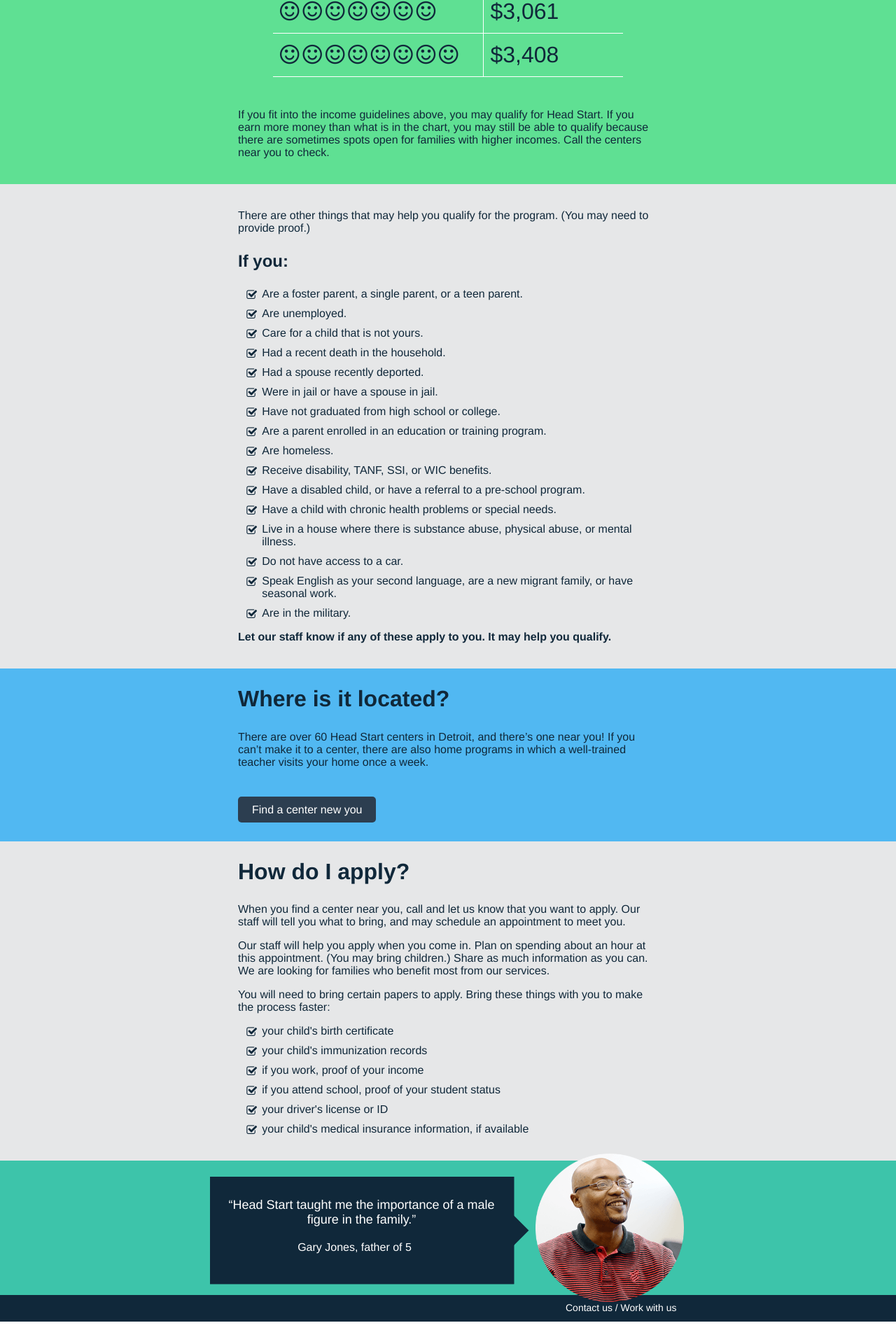
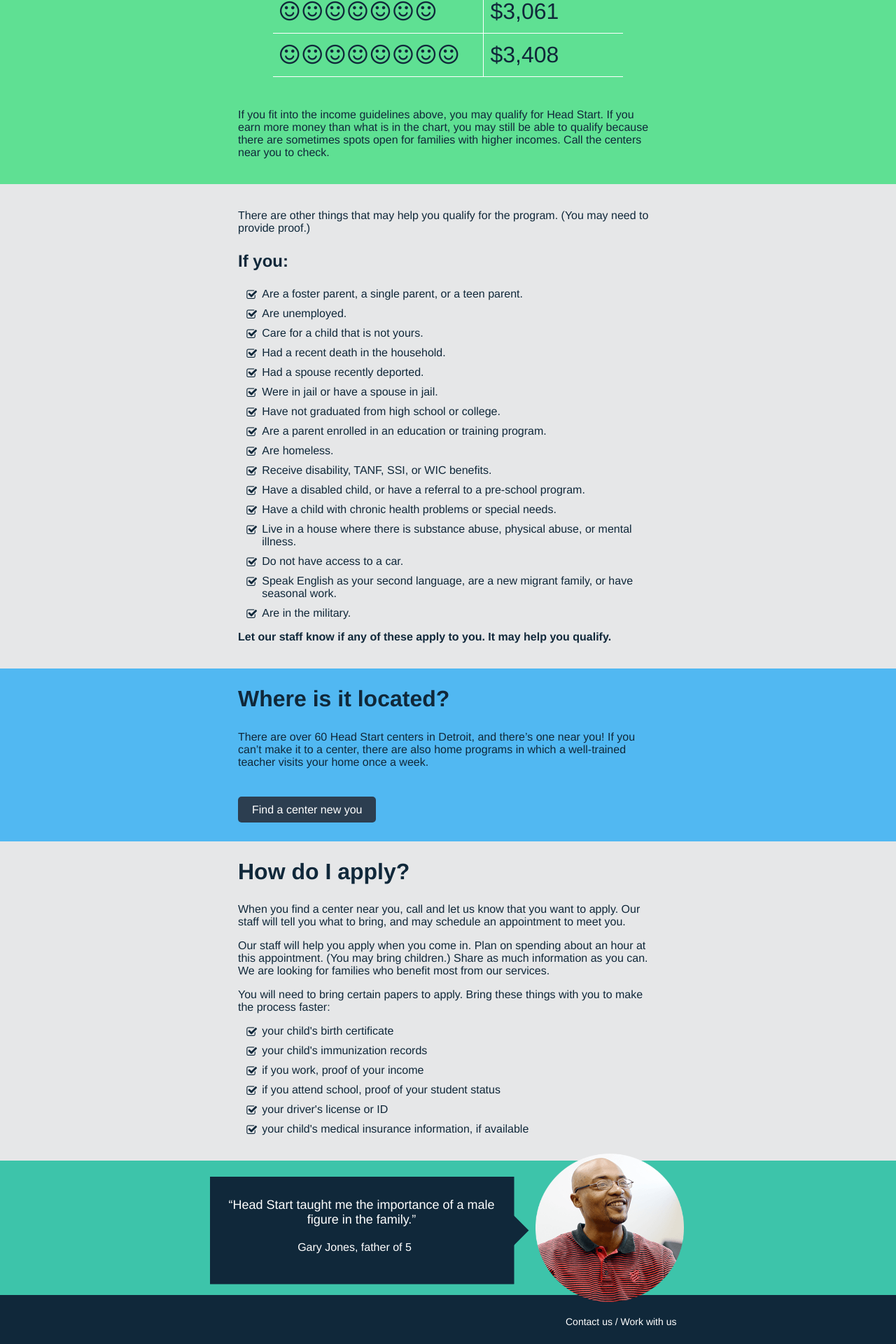
Before and after one commit to workdept/detroit-head-start, a Jekyll site: the page built from index.html, in a window 1280 px wide. Shown: the part 1829-3749 px from the top of the page at 70% size. Built offline with Jekyll 4.4.1, drawn with Linux system fonts in a browser that asks for light colours; nearby versions of some CDN libraries; before the commit the page ends 3717 px from its top, so only the background shows below that.

Commit message:
padding on footer

```diff
--- a/_includes/_footer.html
+++ b/_includes/_footer.html
@@ -1,4 +1,4 @@
-<nav class="nav-bar" role="contact">
+<nav class="nav-bar footer" role="contact">
 <div class="nav-bar-wrap">
 	<a href="{{site.url}}/contact">Contact us / Work with us</a>
 </div>
--- a/css/style.css
+++ b/css/style.css
@@ -558,6 +558,11 @@ nav.nav-bar .nav-bar-wrap a {
 }
 
 /* line 30, ../sass/_styles.scss */
+nav.nav-bar.footer {
+  padding: 30px 0 24px;
+}
+
+/* line 34, ../sass/_styles.scss */
 .header-wrap {
   padding: 5px 10px;
 }
@@ -574,12 +579,12 @@ nav.nav-bar .nav-bar-wrap a {
 .header-wrap:after {
   clear: both;
 }
-/* line 34, ../sass/_styles.scss */
+/* line 38, ../sass/_styles.scss */
 .header-wrap a {
   text-decoration: none;
 }
 
-/* line 39, ../sass/_styles.scss */
+/* line 43, ../sass/_styles.scss */
 .logo-title {
   width: 100%;
   display: block;
@@ -597,11 +602,11 @@ nav.nav-bar .nav-bar-wrap a {
 .logo-title:after {
   clear: both;
 }
-/* line 43, ../sass/_styles.scss */
+/* line 47, ../sass/_styles.scss */
 .logo-title img, .logo-title h1 {
   float: left;
 }
-/* line 46, ../sass/_styles.scss */
+/* line 50, ../sass/_styles.scss */
 .logo-title h1 {
   color: #10283A;
   margin: 10px;
@@ -609,7 +614,7 @@ nav.nav-bar .nav-bar-wrap a {
   line-height: 90%;
 }
 
-/* line 54, ../sass/_styles.scss */
+/* line 58, ../sass/_styles.scss */
 .menu-icon {
   background: #2C3E50;
   border-radius: 6px;
@@ -623,19 +628,19 @@ nav.nav-bar .nav-bar-wrap a {
   text-align: center;
   text-decoration: none;
 }
-/* line 66, ../sass/_styles.scss */
+/* line 70, ../sass/_styles.scss */
 .menu-icon span {
   display: block;
   color: #fff;
   text-transform: uppercase;
   text-decoration: none;
 }
-/* line 72, ../sass/_styles.scss */
+/* line 76, ../sass/_styles.scss */
 .menu-icon i {
   color: #fff;
 }
 
-/* line 77, ../sass/_styles.scss */
+/* line 81, ../sass/_styles.scss */
 nav.main-nav {
   display: block;
   width: 100%;
@@ -653,39 +658,39 @@ nav.main-nav:before, nav.main-nav:after {
 nav.main-nav:after {
   clear: both;
 }
-/* line 81, ../sass/_styles.scss */
+/* line 85, ../sass/_styles.scss */
 nav.main-nav ul {
   width: 100%;
   display: none;
   padding: 0 10px;
   margin: 0;
 }
-/* line 86, ../sass/_styles.scss */
+/* line 90, ../sass/_styles.scss */
 nav.main-nav ul li {
   font-size: 22px;
   list-style: none;
   line-height: 33px;
   padding: 0;
 }
-/* line 91, ../sass/_styles.scss */
+/* line 95, ../sass/_styles.scss */
 nav.main-nav ul li a {
   text-decoration: none;
   color: #10283A;
   font-weight: 600;
 }
-/* line 96, ../sass/_styles.scss */
+/* line 100, ../sass/_styles.scss */
 nav.main-nav ul li a:hover {
   color: #0000ee;
 }
 
 @media screen and (min-width: 768px) {
-  /* line 105, ../sass/_styles.scss */
+  /* line 109, ../sass/_styles.scss */
   nav.nav-bar,
   nav.main-nav ul {
     display: block;
   }
 
-  /* line 109, ../sass/_styles.scss */
+  /* line 113, ../sass/_styles.scss */
   .header-wrap {
     margin: 0 auto;
     max-width: 800px;
@@ -693,51 +698,51 @@ nav.main-nav ul li a:hover {
     min-width: 768px;
   }
 
-  /* line 115, ../sass/_styles.scss */
+  /* line 119, ../sass/_styles.scss */
   .logo-title {
     float: left;
     width: 56%;
     margin: 45px 0 0;
   }
-  /* line 119, ../sass/_styles.scss */
+  /* line 123, ../sass/_styles.scss */
   .logo-title h1 {
     width: auto;
     font-size: 45px;
     margin: 0 10px;
   }
 
-  /* line 125, ../sass/_styles.scss */
+  /* line 129, ../sass/_styles.scss */
   .menu-icon {
     display: none;
   }
 
-  /* line 128, ../sass/_styles.scss */
+  /* line 132, ../sass/_styles.scss */
   nav.main-nav ul {
     float: right;
     width: 222px;
   }
-  /* line 131, ../sass/_styles.scss */
+  /* line 135, ../sass/_styles.scss */
   nav.main-nav ul li {
     font-size: 22px;
     list-style: none;
     line-height: 33px;
   }
-  /* line 135, ../sass/_styles.scss */
+  /* line 139, ../sass/_styles.scss */
   nav.main-nav ul li a {
     text-decoration: none;
     color: #10283A;
     font-weight: 600;
   }
-  /* line 140, ../sass/_styles.scss */
+  /* line 144, ../sass/_styles.scss */
   nav.main-nav ul li a:hover {
     color: #0000ee;
   }
-  /* line 145, ../sass/_styles.scss */
+  /* line 149, ../sass/_styles.scss */
   nav.main-nav ul .mobile-only {
     display: none;
   }
 
-  /* line 149, ../sass/_styles.scss */
+  /* line 153, ../sass/_styles.scss */
   .header-wrap,
   .nav-bar-wrap {
     max-width: 800px;
@@ -746,24 +751,24 @@ nav.main-nav ul li a:hover {
 }
 /* Testimonials
    ========================================================================== */
-/* line 159, ../sass/_styles.scss */
+/* line 163, ../sass/_styles.scss */
 section.testimonial {
   background: #3DC4AA;
 }
-/* line 161, ../sass/_styles.scss */
+/* line 165, ../sass/_styles.scss */
 section.testimonial .testimonial-wrap {
   width: 86%;
   margin: 0 7%;
 }
-/* line 165, ../sass/_styles.scss */
+/* line 169, ../sass/_styles.scss */
 section.testimonial img {
   width: 100%;
 }
-/* line 168, ../sass/_styles.scss */
+/* line 172, ../sass/_styles.scss */
 section.testimonial img.desktop-only {
   display: none;
 }
-/* line 171, ../sass/_styles.scss */
+/* line 175, ../sass/_styles.scss */
 section.testimonial .testimonial-text {
   background: #10283A;
   color: #fff;
@@ -771,18 +776,18 @@ section.testimonial .testimonial-text {
   padding: 28px 10px;
   text-align: center;
 }
-/* line 177, ../sass/_styles.scss */
+/* line 181, ../sass/_styles.scss */
 section.testimonial .testimonial-text .quote {
   font-size: 18px;
   margin-bottom: 20px;
 }
-/* line 181, ../sass/_styles.scss */
+/* line 185, ../sass/_styles.scss */
 section.testimonial .testimonial-text .name {
   font-size: 16px;
 }
 
 @media screen and (min-width: 768px) {
-  /* line 188, ../sass/_styles.scss */
+  /* line 192, ../sass/_styles.scss */
   section.testimonial {
     position: relative;
     height: 192px;
@@ -800,37 +805,37 @@ section.testimonial .testimonial-text .name {
   section.testimonial:after {
     clear: both;
   }
-  /* line 192, ../sass/_styles.scss */
+  /* line 196, ../sass/_styles.scss */
   section.testimonial .testimonial-wrap {
     width: 700px;
     margin: 0 auto;
     padding: 0 5%;
   }
-  /* line 197, ../sass/_styles.scss */
+  /* line 201, ../sass/_styles.scss */
   section.testimonial .testimonial-text {
     width: 455px;
     float: left;
     background: url("/images/blueRectangleTri.png") center center no-repeat;
     height: 154px;
   }
-  /* line 202, ../sass/_styles.scss */
+  /* line 206, ../sass/_styles.scss */
   section.testimonial .testimonial-text .quote {
     width: 413px;
     margin: 30px 10px 20px;
   }
-  /* line 206, ../sass/_styles.scss */
+  /* line 210, ../sass/_styles.scss */
   section.testimonial .testimonial-text .name {
     width: 413px;
   }
-  /* line 210, ../sass/_styles.scss */
+  /* line 214, ../sass/_styles.scss */
   section.testimonial img.desktop-only {
     display: block;
   }
-  /* line 213, ../sass/_styles.scss */
+  /* line 217, ../sass/_styles.scss */
   section.testimonial img.mobile-only {
     display: none;
   }
-  /* line 216, ../sass/_styles.scss */
+  /* line 220, ../sass/_styles.scss */
   section.testimonial .photo {
     width: 212px;
     float: left;
@@ -839,72 +844,72 @@ section.testimonial .testimonial-text .name {
 }
 /* Main
    ========================================================================== */
-/* line 229, ../sass/_styles.scss */
+/* line 233, ../sass/_styles.scss */
 .main {
   background: #E6E7E8;
 }
-/* line 231, ../sass/_styles.scss */
+/* line 235, ../sass/_styles.scss */
 .main.blue {
   background: #51B8F2;
 }
-/* line 234, ../sass/_styles.scss */
+/* line 238, ../sass/_styles.scss */
 .main.green {
   background: #5FE093;
 }
-/* line 237, ../sass/_styles.scss */
+/* line 241, ../sass/_styles.scss */
 .main.yellow {
   background: #F1C40F;
 }
-/* line 240, ../sass/_styles.scss */
+/* line 244, ../sass/_styles.scss */
 .main.light-green {
   background: #5FE093;
 }
-/* line 243, ../sass/_styles.scss */
+/* line 247, ../sass/_styles.scss */
 .main .main-wrap {
   margin: 0 7%;
   padding: 20px 0;
 }
-/* line 247, ../sass/_styles.scss */
+/* line 251, ../sass/_styles.scss */
 .main table.family-size {
   max-width: 500px;
   margin: 0 auto 45px;
 }
-/* line 250, ../sass/_styles.scss */
+/* line 254, ../sass/_styles.scss */
 .main table.family-size td:nth-child(1) {
   border-right: solid 1px #fff;
   padding-right: 10px;
   width: 50%;
 }
 @media screen and (min-width: 768px) {
-  /* line 250, ../sass/_styles.scss */
+  /* line 254, ../sass/_styles.scss */
   .main table.family-size td:nth-child(1) {
     width: 60%;
     text-align: left;
   }
 }
-/* line 259, ../sass/_styles.scss */
+/* line 263, ../sass/_styles.scss */
 .main table.family-size td {
   border-bottom: solid 1px #fff;
   text-align: left;
   font-size: 32px;
   padding-left: 10px;
 }
-/* line 264, ../sass/_styles.scss */
+/* line 268, ../sass/_styles.scss */
 .main table.family-size td p {
   margin: 11px 0;
 }
-/* line 268, ../sass/_styles.scss */
+/* line 272, ../sass/_styles.scss */
 .main table.family-size tr:nth-child(1) td {
   font-size: 16px;
   font-weight: 600;
 }
-/* line 272, ../sass/_styles.scss */
+/* line 276, ../sass/_styles.scss */
 .main table.family-size i {
   margin-right: 5px;
 }
 
 @media screen and (min-width: 768px) {
-  /* line 279, ../sass/_styles.scss */
+  /* line 283, ../sass/_styles.scss */
   .main .main-wrap {
     margin: 0 auto;
     max-width: 600px;
@@ -913,20 +918,20 @@ section.testimonial .testimonial-text .name {
 }
 /* Contact Form
    ========================================================================== */
-/* line 289, ../sass/_styles.scss */
+/* line 293, ../sass/_styles.scss */
 form {
   max-width: 550px;
   margin: 35px 0;
 }
-/* line 292, ../sass/_styles.scss */
+/* line 296, ../sass/_styles.scss */
 form .form-group {
   margin: 10px 0;
 }
-/* line 295, ../sass/_styles.scss */
+/* line 299, ../sass/_styles.scss */
 form label {
   display: block;
 }
-/* line 298, ../sass/_styles.scss */
+/* line 302, ../sass/_styles.scss */
 form input, form textarea {
   width: 100%;
   -webkit-border-radius: 5px;
@@ -937,7 +942,7 @@ form input, form textarea {
   margin: 5px 0;
 }
 @media screen and (min-width: 768px) {
-  /* line 311, ../sass/_styles.scss */
+  /* line 315, ../sass/_styles.scss */
   form textarea {
     height: 150px;
   }
--- a/sass/_styles.scss
+++ b/sass/_styles.scss
@@ -25,6 +25,10 @@ nav.nav-bar {
             width: 232px;
         }
     }
+}
+
+nav.nav-bar.footer{
+    padding:30px 0 24px;
 }
 
 .header-wrap {
```
Also changed, not shown: 6 other files.
